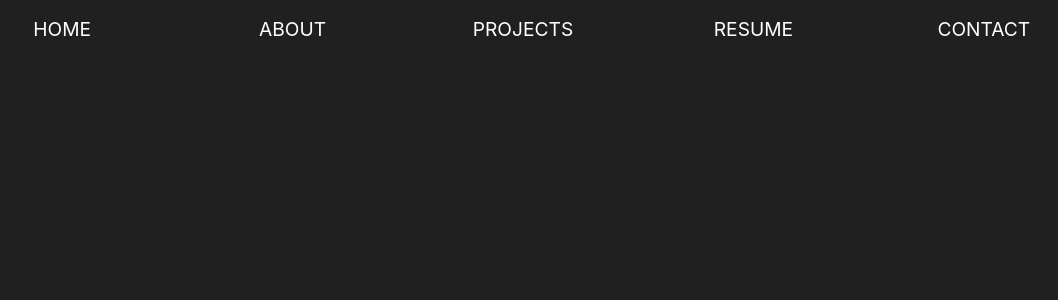
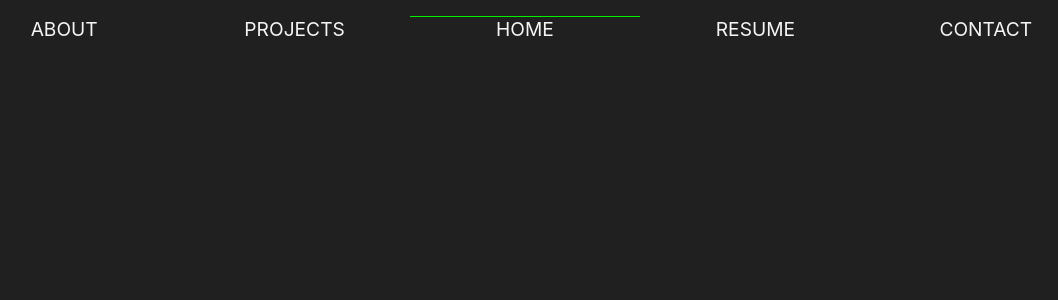
Before and after one commit to Ccooper9893/PortfolioV3, a React (Create React App) app: page / in a window 1280 px wide. Shown: the top 300 px of the page, without its empty margins (115-1173 px from the left). Built offline with nearby package versions, Linux system fonts and the light colour scheme.

Commit message:
Added additional pages and lifted up to parent container component. Adjusted css for header component

```diff
--- a/src/App.css
+++ b/src/App.css
@@ -1,9 +1,9 @@
 body {
   margin: 0;
-  min-width: 100vw;
-  min-height: 100vh;
+  max-width: 100vw;
+  max-height: 100vh;
   background-color: #202020;
-  color: white;
+  color:whitesmoke;
   font-family: -apple-system, BlinkMacSystemFont, 'Dosis', 'Segoe UI', 'Roboto', 'Oxygen',
     'Ubuntu', 'Cantarell', 'Fira Sans', 'Droid Sans', 'Helvetica Neue',
     sans-serif;
--- a/src/components/Header.js
+++ b/src/components/Header.js
@@ -5,12 +5,31 @@ export default function Header({ currentPage, handlePageChange }) {
     return (
         <div className="header">
             <ul>
-                <li>HOME</li>
-                <li>ABOUT</li>
-                <li>PROJECTS</li>
-                <li>RESUME</li>
-                <li>CONTACT</li>
+                <li
+                className={ currentPage === 'About' ? 'activeNav' : 'lazyNav' }
+                onClick={() => handlePageChange('About')}
+                 >ABOUT</li>
+
+                <li
+                className={ currentPage === 'Projects' ? 'activeNav' : 'lazyNav' }
+                onClick={() => handlePageChange('Projects')}
+                >PROJECTS</li>
+
+                <li
+                className={ currentPage === 'Home' ? 'activeNav' : 'lazyNav' }
+                onClick={() => handlePageChange('Home')}
+                >HOME</li>
+
+                <li
+                className={ currentPage === 'Resume' ? 'activeNav' : 'lazyNav' }
+                onClick={() => handlePageChange('Resume')}
+                >RESUME</li>
+
+                <li
+                className={ currentPage === 'Contact' ? 'activeNav' : 'lazyNav' }
+                onClick={() => handlePageChange('Contact')}
+                >CONTACT</li>
             </ul>
         </div>
-    )
-}
+    );
+};
--- a/src/components/PageContainer.js
+++ b/src/components/PageContainer.js
@@ -1,10 +1,34 @@
+// import userEvent from "@testing-library/user-event";
 import React from "react";
+import { useState } from "react";
 import Header from './Header';
+import Footer from "./Footer";
+import Home from './pages/Home';
+import About from './pages/About';
+import Projects from './pages/Projects';
+import Resume from './pages/Resume';
+import Contact from './pages/Contact';
 
 export default function PageContainer() {
+    const [currentPage, setCurrentPage] = useState('Home');
+
+    const renderPage = () => {
+        switch (currentPage) {
+            case 'Home': return <Home></Home>;
+            case 'About': return <About></About>;
+            case 'Projects': return <Projects></Projects>;
+            case 'Resume': return <Resume></Resume>;
+            case 'Contact': return <Contact></Contact>;
+            default: return <Home></Home>;
+        };
+    };
+
+    const handlePageChange = (page) => setCurrentPage(page);
     return (
         <div className="pageContainer">
-            <Header></Header>
+            <Header currentPage={currentPage} handlePageChange={handlePageChange}></Header>
+            {renderPage()}
+            <Footer></Footer>
         </div>
-    )
-}
+    );
+};
--- a/src/components/pages/About.js
+++ b/src/components/pages/About.js
@@ -0,0 +1,5 @@
+import React from "react";
+
+export default function About() {
+    <h1>About</h1>
+};
--- a/src/components/pages/Contact.js
+++ b/src/components/pages/Contact.js
@@ -0,0 +1,5 @@
+import React from "react";
+
+export default function Contact() {
+<h1>Contact</h1>
+};
--- a/src/components/pages/Home.js
+++ b/src/components/pages/Home.js
@@ -0,0 +1,5 @@
+import React from "react";
+
+export default function Home() {
+    <h1>Home</h1>
+};
--- /dev/null
+++ b/src/components/pages/Projects.js
@@ -0,0 +1,5 @@
+import React from "react";
+
+export default function Projects() {
+<h1>Projects</h1>
+};
--- a/src/components/pages/Resume.js
+++ b/src/components/pages/Resume.js
@@ -0,0 +1,5 @@
+import React from "react";
+
+export default function Resume() {
+<h1>Resume</h1>
+};
--- a/src/styles/Header.css
+++ b/src/styles/Header.css
@@ -1,45 +1,63 @@
+:root {
+  --active-color: #05EE00;
+}
+
 .header ul {
+    display: flex;
     list-style: none;
     margin: 2vh 5vw;
     padding: 0;
-    display: flex; /* set the display property to flex */
   }
 
   .header li {
+    flex: 1;
     font-size: 1.2rem;
-    margin-right: 5px; /* optional: add some space between the list items */
-    flex: 1; /* make the list items flexible */
-    text-align: center; /* center the text horizontally */
+    text-align: center;
     transition: 0.5s;
-    border-top: 1px solid transparent;
-    border-left: 1px solid transparent;
   }
 
   .header li:hover {
-    border-top: 1px solid #04fd00;
+    /* border-top: 1px solid var(--active-color); */
     cursor: pointer;
   }
 
+  .activeNav {
+    border-top: 1px solid var(--active-color);
+  }
+
+  .lazyNav {
+    border-top: 1px solid transparent;
+  }
 
   @media screen and (max-width: 500px) {
     .header ul {
     display: grid;
+    float: left;
     grid-template-columns: repeat(1, 1fr);
     grid-template-rows: auto;
-    float: left;
     margin: 2vh 0;
     padding-left: 1vh;
     row-gap: 3vh;
     }
 
     .header li {
+        padding-left: 1vw;
         text-align: left;
-        padding-left: 1vw;
     }
 
     .header li:hover {
         border-top: 1px solid transparent;
-        border-left: 1px solid #04fd00;
+        border-left: 1px solid var(--active-color);
         cursor: pointer;
       }
+
+      .activeNav {
+        border-left: 1px solid var(--active-color);
+        border-top: 1px solid transparent;
+      }
+
+      .lazyNav {
+        border-left: 1px solid transparent;
+        border-top: 1px solid transparent;
+      }
   }
```
Also changed, not shown: src/components/Footer.js (+10 -0 lines), src/components/pages/Portfolio.js (deleted).
